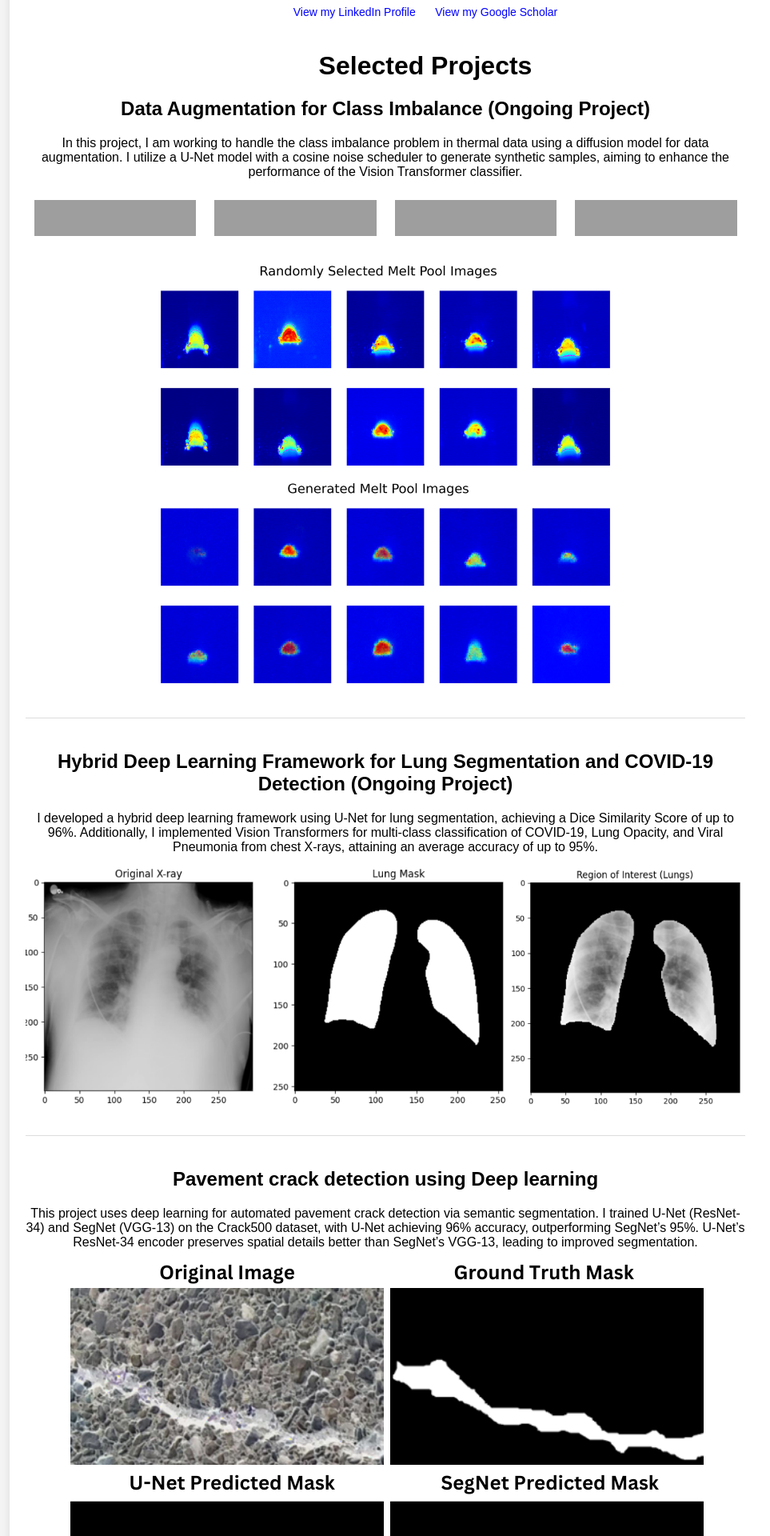
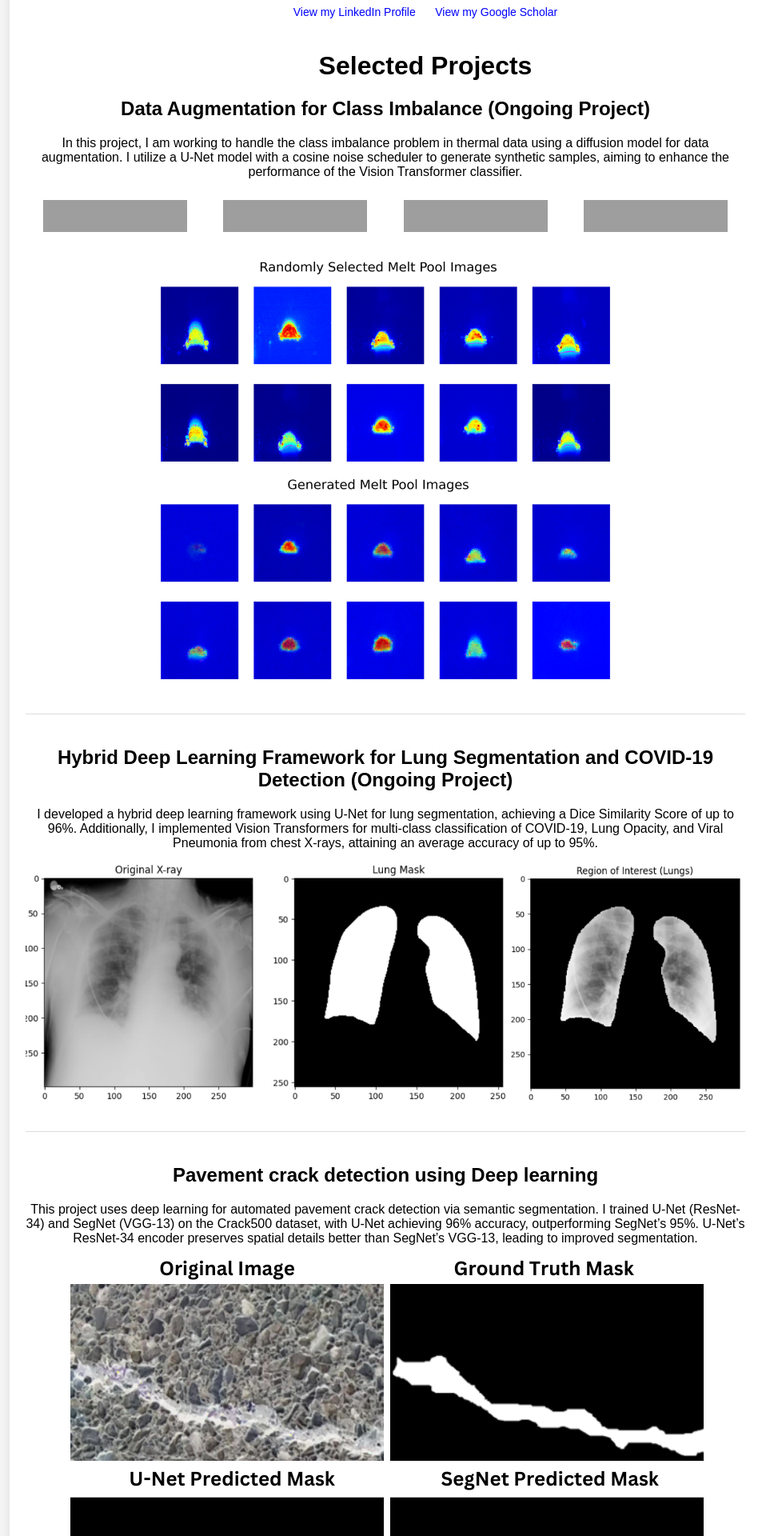
Before and after one commit to IE0005/IE0005.github.io, a Jekyll site: the page built from index.md, in a window 1280 px wide. Shown: the part 502-2422 px from the top of the page at 80% size, without its empty margins (108-1071 px from the left). Built offline with Jekyll 4.4.1, drawn with Linux system fonts in a browser that asks for light colours; grey boxes are pictures that could not be loaded.

Commit message:
Update default.html

```diff
--- a/_layouts/default.html
+++ b/_layouts/default.html
@@ -145,7 +145,7 @@ description: "Computer Vision | Deep Learning | Data Augmentation | AI Research"
     }
 
     .skills-container img {
-        height: 45px;
+        height: 40px;
     }
 /*   .skills-container {
     display: flex;
```
